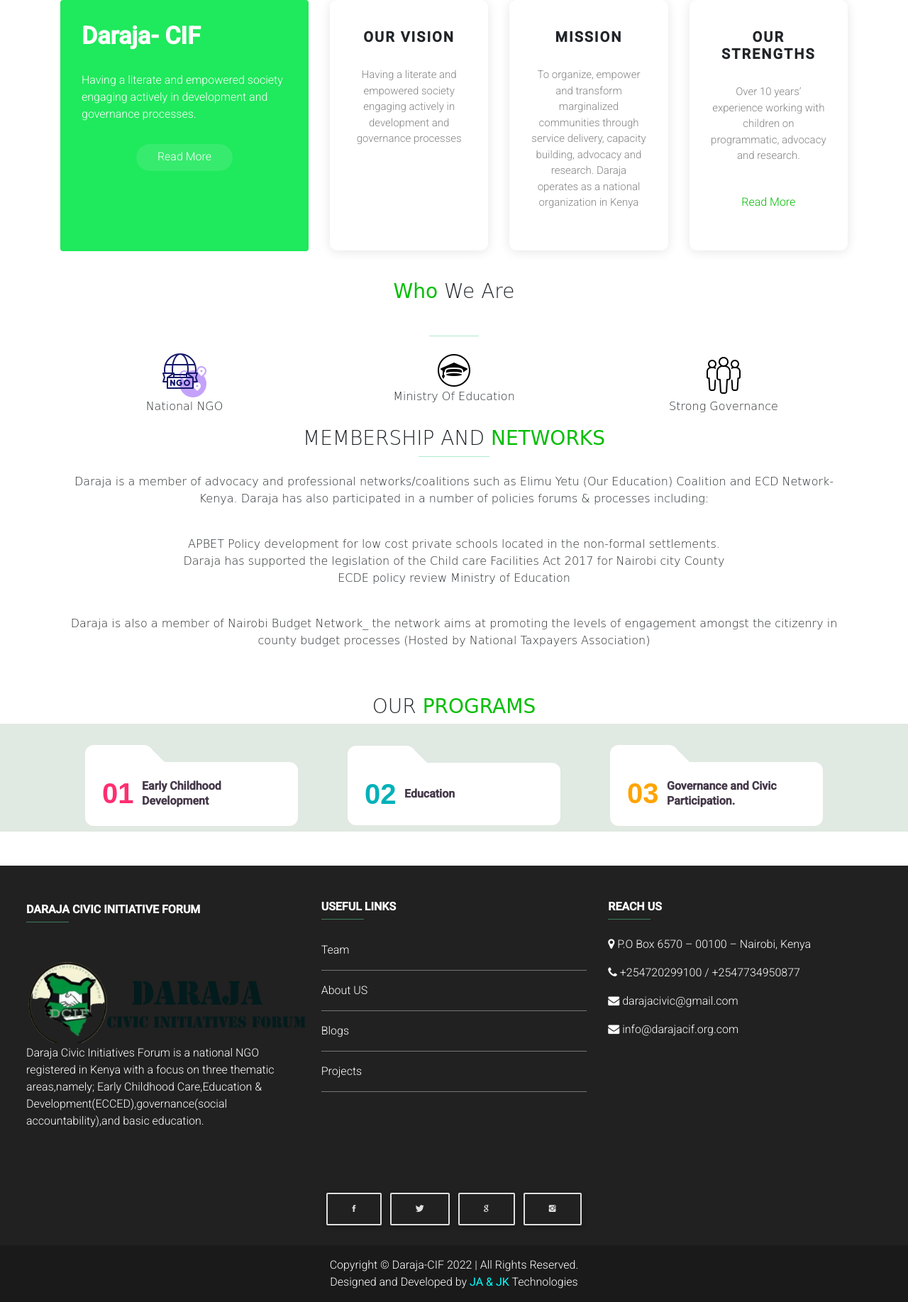
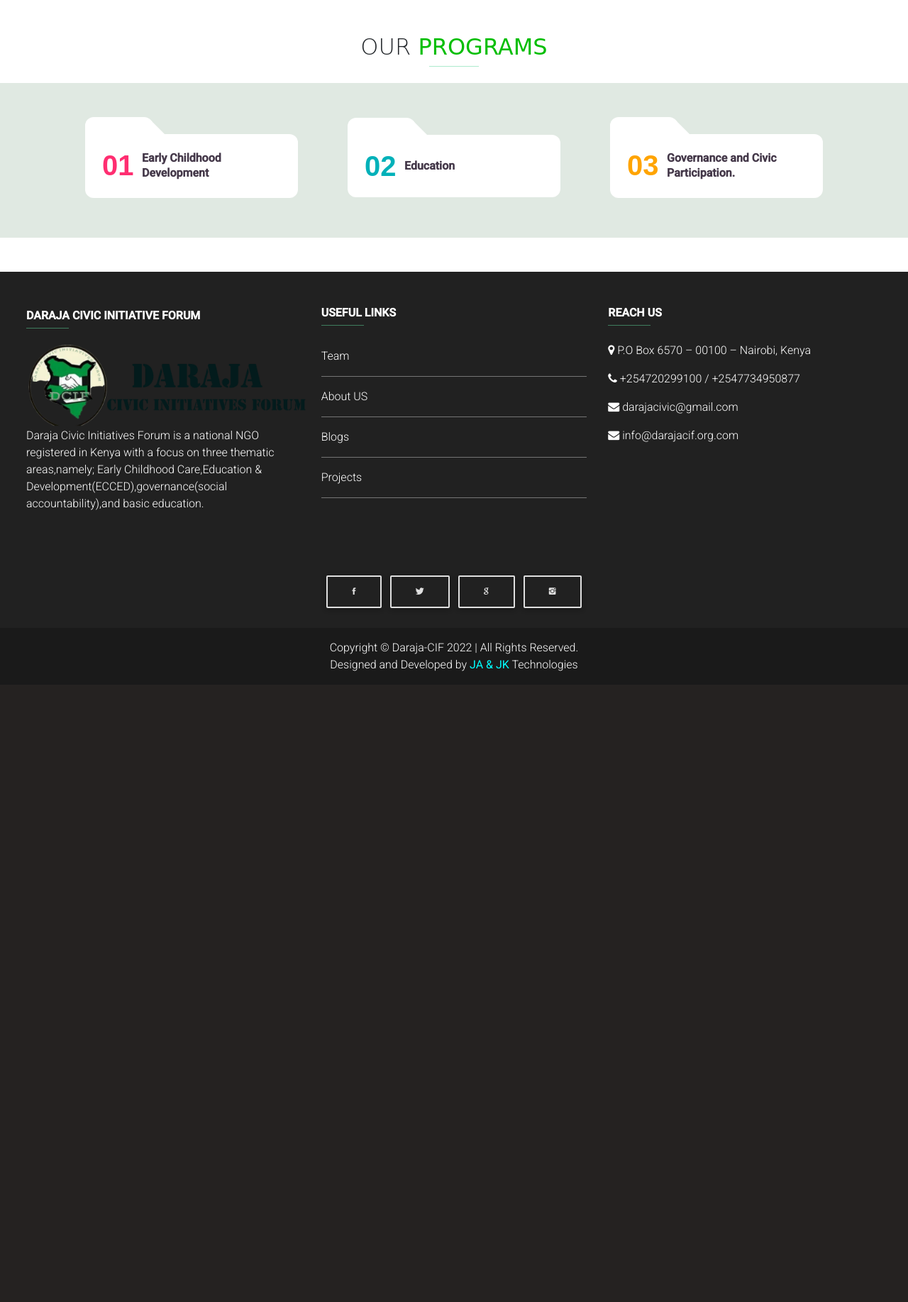
Before and after one commit to juma-moringa/Daraja-CIF, a Django app: page /programs/ in a window 1280 px wide. Shown: the part 355-2190 px from the top of the page at 71% size. After the commit the page ends 1301 px from the top, so only its background shows below. Run offline with Django 3.2, Linux system fonts and the light colour scheme; some libraries are stand-ins or nearby versions; some web fonts are replaced.

Commit message:
save changes

```diff
--- a/darajacifapp/templates/about.html
+++ b/darajacifapp/templates/about.html
@@ -2,7 +2,6 @@
 {% load static%}
 {% block content %}
 <style>
-
     /*--------------------------------------------------------------
   # Sections General
   --------------------------------------------------------------*/
@@ -238,9 +237,9 @@
 
     }
 
-    .what-we-do .headings {
-        padding-bottom: 38px;
-    }
+    /* .what-we-do .headings {
+        padding-bottom: 1%;
+    } */
 
     #design,
     #product,
@@ -267,8 +266,6 @@
             <div class="row">
                 <div class="row content">
                     <div class="col-lg-6" data-aos="fade-right" data-aos-delay="100">
-
-
                     </div>
 
                 </div>
@@ -278,8 +275,7 @@
 
     <section id="why-us" class="why-us">
         <div class="container">
-
-            <div class="row">
+            <div class="row mt-5 mb-5">
                 <div class="col-lg-4 d-flex align-items-stretch" data-aos="fade-right">
                     <div class="content">
                         <h3>Daraja- CIF</h3>
@@ -289,10 +285,12 @@
                         </p>
                         <div class="text-center">
                             <a href="#members" class="more-btn">Read More <i class="bx bx-chevron-right"></i></a>
+                            <!-- <a href="#members" class=" btn btn-outline-light more-btn">Read More <i class="bx bx-chevron-right"></i></a> -->
+
                         </div>
                     </div>
                 </div>
-                <div class="col-lg-8 d-flex align-items-stretch">
+                <div class="col-lg-8 d-flex align-items-stretch pt-3">
                     <div class="icon-boxes d-flex flex-column justify-content-center">
                         <div class="row">
                             <div class="col-xl-4 d-flex align-items-stretch" data-aos="zoom-in" data-aos-delay="100">
@@ -331,7 +329,7 @@
 
                             </div>
                         </div>
-                        <div class="row">
+                        <div class="row mt-2 mb-3">
                             <div class="col">
                                 <div class="collapse multi-collapse" id="multiCollapseExample1">
                                     <div class="card card-body">
@@ -363,10 +361,10 @@
             </div>
         </div>
     </section>
-    <section class="container what-we-do">
-        <h3 class="headings"> <b style="color: rgb(4, 190, 4)">Who </b>We Are</h3>
+    <section class="container what-we-do mt-5 mb-5 pt-5 pb-5 ">
+        <h2 class="headings"> <b style="color: rgb(4, 190, 4)">Who </b>We Are</h2>
         <hr class="green darken-4 accent-2 mb-3 mt-0 d-inline-block mx-auto" style="width: 70px;">
-        <div class="row">
+        <div class="row mt-5">
             <div class="col-md-4">
                 <div id="toggler">
                     <div id="design">
@@ -422,30 +420,34 @@
         </div>
     </section>
 
-    <section id="cta" class="">
+    <section id="cta" class=" bg-success mt-5 mb-5 pt-5 pb-5">
         <div class="container">
-
             <div class="text-center" data-aos="zoom-in" style="font-family: 'Patrick Hand', cursive;">
-                <h3 id="members" style="font-family: 'Patrick Hand', cursive;">MEMBERSHIP AND<b
-                        style="color: rgb(4, 190, 4)">
-                        NETWORKS</b></h3>
+                <h2 id="members" style="font-family: 'Patrick Hand', cursive;">MEMBERSHIP AND<b
+                        style="color: rgb(255, 255, 255)">
+                        NETWORKS</b></h2>
                 <hr class="green darken-4 accent-2 mb-3 mt-0 d-inline-block mx-auto" style="width: 100px;">
+                <div class="">
                     <p>Daraja is a member of advocacy and professional networks/coalitions such as Elimu Yetu (Our
-                    Education) Coalition and ECD Network- Kenya. Daraja has also participated in a number of policies
+                        Education) Coalition and ECD Network- Kenya. Daraja has also participated in a number of
+                        policies
                         forums & processes including:</p>
                     <br>
                     <ul class="text-center">
                         <li>
-                        <iconify-icon icon="teenyicons:shield-tick-outline" width="16" height="16"></iconify-icon>APBET
+                            <iconify-icon icon="teenyicons:shield-tick-outline" width="16" height="16"></iconify-icon>
+                            APBET
                             Policy development for low cost private schools located in the non-formal settlements.
                         </li>
                         <li>
-                        <iconify-icon icon="teenyicons:shield-tick-outline" width="16" height="16"></iconify-icon>Daraja
+                            <iconify-icon icon="teenyicons:shield-tick-outline" width="16" height="16"></iconify-icon>
+                            Daraja
                             has supported the legislation of the Child care Facilities Act 2017 for Nairobi city
                             County
                         </li>
                         <li>
-                        <iconify-icon icon="teenyicons:shield-tick-outline" width="16" height="16"></iconify-icon>ECDE
+                            <iconify-icon icon="teenyicons:shield-tick-outline" width="16" height="16"></iconify-icon>
+                            ECDE
                             policy review Ministry of Education
                         </li>
                     </ul>
@@ -455,14 +457,14 @@
                         engagement amongst the citizenry in county budget processes (Hosted by National Taxpayers
                         Association)
                     </P>
+                </div>
 
             </div>
 
         </div>
     </section>
-    <br>
-    <br>
-    {% include 'programs.html'%}
+</main>
+{% include 'programsection.html'%}
 <script src="https://code.iconify.design/iconify-icon/1.0.1/iconify-icon.min.js"></script>
 <script>
     // toggle effect
--- a/darajacifapp/templates/contactus.html
+++ b/darajacifapp/templates/contactus.html
@@ -227,7 +227,6 @@
             P.O Box 6570 – 00100 . <br>
             Nairobi, Kenya</p>
         <p>Operating hours: Monday-Friday; 8:00 am – 5:00 am</p>
-        <i class=" fa fa-solid fa-chevron-right"></i>
     </div>
     <section class="footer_get_touch_outer">
         <div class="container">
--- a/darajacifapp/templates/footer.html
+++ b/darajacifapp/templates/footer.html
@@ -15,11 +15,10 @@
             <div class="col mx-auto mb-3 p-1 left">
                 <h6 class="text-uppercase font-weight-bold">DARAJA CIVIC INITIATIVE FORUM</h6>
                 <hr class="green darken-4 accent-2 mb-3 mt-0 d-inline-block mx-auto" style="width: 60px;">
-                <hr>
-
                 <img src="{% static 'assets/logo.png' %}" alt="" class="img-fluid mt-0 mb-0 footerlogo">
                 <p class="text-left">Daraja Civic Initiatives Forum is a national NGO registered in Kenya with a
-                    focus on three thematic areas,namely; Early Childhood Care,Education & Development(ECCED),governance(social accountability),and basic education.
+                    focus on three thematic areas,namely; Early Childhood Care,Education &
+                    Development(ECCED),governance(social accountability),and basic education.
                 </p>
                 <div class="col-md-6 col-lg-7 d-flex justify-content-around align-items-center w-75">
                     <!-- <a class="fb-ic"><i class="fa fb fa-facebook-f white-text mr-4"> </i></a>
--- a/darajacifapp/templates/headernav.html
+++ b/darajacifapp/templates/headernav.html
@@ -6,8 +6,9 @@
 
     }
 </style>
-<section class="page-title-area" class="page-banner parallax" style="background-image:url('/static/assets/pawel-czerwinski-l8DUam8vtbc-unsplash.jpg')">
-    <div class="container" >
+<section class="page-title-area" class="page-banner parallax"
+    style="background-image:url('/static/assets/pawel-czerwinski-l8DUam8vtbc-unsplash.jpg')">
+    <div class="container">
         <div class="row">
             <div class="col-lg-12 col-md-12 col-sm-12" style="margin: auto;">
                 <div class="page-title text-center">
@@ -15,7 +16,7 @@
                 </div>
                 <div class="breadcrumbs-area  text-center">
                     <ol class="breadcrumbs" style="text-transform: uppercase;">
-                        <li><a href="{% url 'index'%}">Home</a></li> /
+                        <li><a class="text-success font-weight-bold"href="{% url 'index'%}">Home</a></li> /
                         <li class="active">{{ navtitle }}</li>
                     </ol>
                 </div>
--- a/darajacifapp/templates/programs.html
+++ b/darajacifapp/templates/programs.html
@@ -1,81 +1,8 @@
+{% extends 'base.html' %}
+
 {% load static %}
 {% block content %}
-<h3 id="" style="font-family: 'Patrick Hand', cursive; text-align:center">OUR<b
-  style="color: rgb(4, 190, 4)">
-  PROGRAMS</b></h3>
-<section class="programs" style="padding-top: 30px">
-  <div class="container program_container">
-    <label class="accordion accordion--1" for="open-1">
-      <input class="accordion__open" id="open-1" type="radio" name="acoordion-1">
-      <input class="accordion__close" id="close-1" type="radio" name="acoordion-1">
-      <div class="accordion__tab"></div>
-      <div class="accordion__wrapper">
-        <dl class="accordion__box">
-          <dt class="accordion__patition">
+{% include 'headernav.html' with pagetitle='Our Programs' navtitle='Programs' %}
+{% include 'programsection.html'%}
 
-            <span class="accordion__number">01</span>
-            <span class="accordion__title">Early Childhood Development</span>
-          </dt>
-          <dd class="accordion__text">We deliver our mandate through research, learning facilitation, community
-            mobilization, advocacy/policy engagements, capacity building, and service delivery. Daraja is a member of
-            advocacy and professional networks/coalitions such as Kenya ECD Network and Elimu Yetu Coalition.
-          </dd>
-        </dl>
-      </div>
-      <label for="close-1" class="accordion__button">
-        <span class="accordion__buttonText">Close</span>
-      </label>
-    </label>
-
-    <label class="accordion accordion--2" for="open-2">
-      <input class="accordion__open" id="open-2" type="radio" name="acoordion-2">
-      <input class="accordion__close" id="close-2" type="radio" name="acoordion-2">
-      <div class="accordion__tab"></div>
-      <div class="accordion__wrapper">
-        <dl class="accordion__box">
-          <dt class="accordion__patition">
-            <span class="accordion__number">02</span>
-            <span class="accordion__title">Education</span>
-          </dt>
-          <dd class="accordion__text">Daraja has also participated in a number of policies
-            forums & processes including:
-            i. APBET Policy development for low cost private schools located in the non-formal settlements.
-            ii. ECDE policy review Ministry of Education.
-            iii. Daraja has supported the legislation of the Child care Facilities Act 2017 for Nairobi city County
-          </dd>
-        </dl>
-      </div>
-      <label for="close-2" class="accordion__button">
-        <span class="accordion__buttonText">Close</span>
-      </label>
-    </label>
-
-
-    <label class="accordion accordion--3" for="open-3">
-      <input class="accordion__open" id="open-3" type="radio" name="acoordion-3">
-      <input class="accordion__close" id="close-3" type="radio" name="acoordion-3">
-      <div class="accordion__tab"></div>
-      <div class="accordion__wrapper">
-        <dl class="accordion__box">
-          <dt class="accordion__patition">
-            <span class="accordion__number">03</span>
-            <span class="accordion__title">Governance and Civic Participation.</span>
-          </dt>
-          <dd class="accordion__text">Daraja has a strong Governance structure led by a 10-member board of management,
-            whose role is to advise on policy and strategic direction. A secretariat headed by a programs manager,
-            assisted by project coordinators who head the 3 core program areas: together with the Finance grants officer
-            form the management committee. Daraja also has a seasoned M&E department headed by a Monitoring, evaluation
-            and learning officer. To support program activities is a pool of project officers, trainers, Community
-            Resource persons.</dd>
-        </dl>
-      </div>
-      <label for="close-3" class="accordion__button">
-        <span class="accordion__buttonText">Close</span>
-      </label>
-    </label>
-
-
-  </div>
-  </div>
-</section>
 {% endblock %}
--- /dev/null
+++ b/darajacifapp/templates/programsection.html
@@ -0,0 +1,93 @@
+{% load static %}
+{% block content %}
+<div class="text-center mt-5">
+    <h2 style="font-family: 'Patrick Hand', cursive; text-align:center">OUR<b style="color: rgb(4, 190, 4)">
+            PROGRAMS</b></h2>
+    <hr class="green darken-4 accent-2 mb-3 mt-0 d-inline-block mx-auto" style="width: 70px;">
+</div>
+
+<section class="programs pt-5 pb-5">
+    <div class="container program_container">
+        <label class="accordion accordion--1" for="open-1">
+            <input class="accordion__open" id="open-1" type="radio" name="acoordion-1">
+            <input class="accordion__close" id="close-1" type="radio" name="acoordion-1">
+            <div class="accordion__tab"></div>
+            <div class="accordion__wrapper">
+                <dl class="accordion__box">
+                    <dt class="accordion__patition">
+
+                        <span class="accordion__number">01</span>
+                        <span class="accordion__title">Early Childhood Development</span>
+                    </dt>
+                    <dd class="accordion__text">We deliver our mandate through research, learning facilitation,
+                        community
+                        mobilization, advocacy/policy engagements, capacity building, and service delivery. Daraja is a
+                        member of
+                        advocacy and professional networks/coalitions such as Kenya ECD Network and Elimu Yetu
+                        Coalition.
+                    </dd>
+                </dl>
+            </div>
+            <label for="close-1" class="accordion__button">
+                <span class="accordion__buttonText">Close</span>
+            </label>
+        </label>
+
+        <label class="accordion accordion--2" for="open-2">
+            <input class="accordion__open" id="open-2" type="radio" name="acoordion-2">
+            <input class="accordion__close" id="close-2" type="radio" name="acoordion-2">
+            <div class="accordion__tab"></div>
+            <div class="accordion__wrapper">
+                <dl class="accordion__box">
+                    <dt class="accordion__patition">
+                        <span class="accordion__number">02</span>
+                        <span class="accordion__title">Education</span>
+                    </dt>
+                    <dd class="accordion__text">Daraja has also participated in a number of policies
+                        forums & processes including:
+                        i. APBET Policy development for low cost private schools located in the non-formal settlements.
+                        ii. ECDE policy review Ministry of Education.
+                        iii. Daraja has supported the legislation of the Child care Facilities Act 2017 for Nairobi city
+                        County
+                    </dd>
+                </dl>
+            </div>
+            <label for="close-2" class="accordion__button">
+                <span class="accordion__buttonText">Close</span>
+            </label>
+        </label>
+
+
+        <label class="accordion accordion--3" for="open-3">
+            <input class="accordion__open" id="open-3" type="radio" name="acoordion-3">
+            <input class="accordion__close" id="close-3" type="radio" name="acoordion-3">
+            <div class="accordion__tab"></div>
+            <div class="accordion__wrapper">
+                <dl class="accordion__box">
+                    <dt class="accordion__patition">
+                        <span class="accordion__number">03</span>
+                        <span class="accordion__title">Governance and Civic Participation.</span>
+                    </dt>
+                    <dd class="accordion__text">Daraja has a strong Governance structure led by a 10-member board of
+                        management,
+                        whose role is to advise on policy and strategic direction. A secretariat headed by a programs
+                        manager,
+                        assisted by project coordinators who head the 3 core program areas: together with the Finance
+                        grants officer
+                        form the management committee. Daraja also has a seasoned M&E department headed by a Monitoring,
+                        evaluation
+                        and learning officer. To support program activities is a pool of project officers, trainers,
+                        Community
+                        Resource persons.</dd>
+                </dl>
+            </div>
+            <label for="close-3" class="accordion__button">
+                <span class="accordion__buttonText">Close</span>
+            </label>
+        </label>
+
+
+    </div>
+    </div>
+</section>
+{% endblock %}
--- a/darajacifapp/templates/projects.html
+++ b/darajacifapp/templates/projects.html
@@ -13,7 +13,7 @@
         object-fit: cover;
         padding-top: 3%;
         padding: 0 15px 15px 0;
-        background: linear-gradient(rgb(5, 5, 102) 0 0) 100% 100% / 60% 60% no-repeat;
+        background: linear-gradient(rgb(3, 3, 73) 0 0) 100% 100% / 60% 60% no-repeat;
         clip-path: polygon(30% 0, 100% 0, 100% 100%, 0 100%, 0 30%);
     }
 
--- a/darajacifapp/views.py
+++ b/darajacifapp/views.py
@@ -29,7 +29,7 @@ def projects(request):
 
 
 def programs(request):
-    return render(request, "about.html")
+    return render(request, "programs.html")
 
 
 def gallery(request):
```
Also changed, not shown: darajacifapp/templates/index.html (+4 -4 lines), static/assets/img/meeting2.jpg (deleted). Lines whose indentation alone changed are shown as unchanged.
